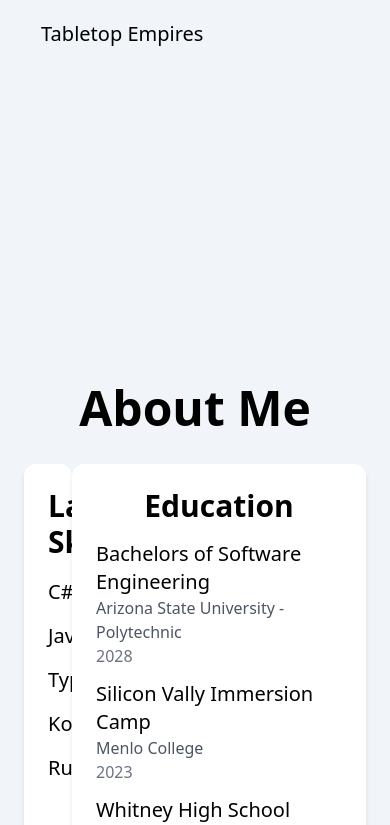
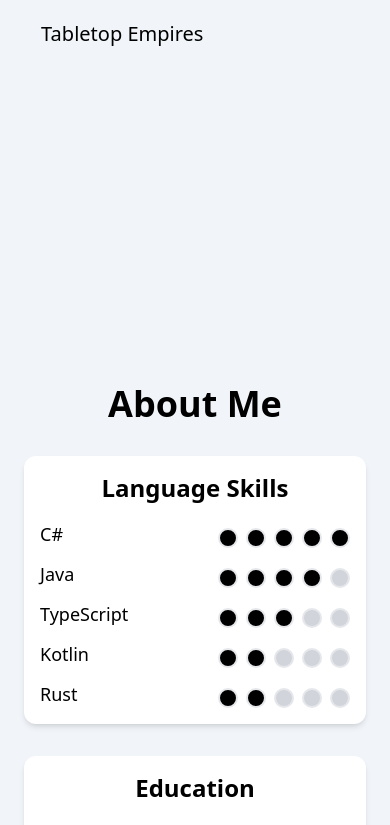
Before and after one commit to Tech-Know2/web_portfolio, a Next.js app in the folder portfolio/: page / in a window 390 px wide. Shown: the part 1156-1981 px from the top of the page. Built offline with nearby package versions, Linux system fonts and the light colour scheme.

Commit message:
Working on the portfolio

```diff
--- a/portfolio/package.json
+++ b/portfolio/package.json
@@ -10,6 +10,7 @@
   },
   "dependencies": {
     "@radix-ui/react-icons": "^1.3.0",
+    "@vercel/analytics": "^1.3.2",
     "class-variance-authority": "^0.7.0",
     "clsx": "^2.1.1",
     "framer-motion": "^11.5.4",
--- a/portfolio/src/app/aboutme.tsx
+++ b/portfolio/src/app/aboutme.tsx
@@ -10,7 +10,7 @@ const AboutMe = () => {
       <div className="max-w-7xl mx-auto px-6">
         {/* Header */}
         <motion.h1
-          className="text-5xl font-bold text-black mb-8 text-center"
+          className="text-4xl sm:text-5xl font-bold text-black mb-8 text-center"
           initial={{ opacity: 0, y: -50 }}
           whileInView={{ opacity: 1, y: 0 }}
           transition={{ duration: 1 }}
@@ -19,25 +19,25 @@ const AboutMe = () => {
         </motion.h1>
 
         {/* Main container for columns */}
-        <div className="grid grid-cols-1 sm:grid-cols-2 lg:grid-cols-3 gap-12">
+        <div className="grid grid-cols-1 sm:grid-cols-2 lg:grid-cols-3 gap-8 sm:gap-12">
           {/* Language Skills */}
-          <div className="bg-white p-6 rounded-xl space-y-3 shadow-md">
+          <div className="bg-white p-4 sm:p-6 rounded-xl space-y-3 shadow-md">
             <LanguageSkills />
           </div>
           {/* Education Section */}
-          <div className="bg-white p-6 rounded-xl space-y-3 shadow-md">
+          <div className="bg-white p-4 sm:p-6 rounded-xl space-y-3 shadow-md">
             <EducationSection />
           </div>
           {/* Passions and Interests Section */}
-          <div className="bg-white p-6 rounded-xl space-y-3 shadow-md">
+          <div className="bg-white p-4 sm:p-6 rounded-xl space-y-3 shadow-md">
             <PassionsInterests />
           </div>
           {/* Platforms and Tools */}
-          <div className="bg-white p-6 rounded-xl space-y-3 shadow-md">
+          <div className="bg-white p-4 sm:p-6 rounded-xl space-y-3 shadow-md">
             <PlatformsTools />
           </div>
           {/* Projects - this takes up the last two grid spots */}
-          <div className="bg-white p-6 rounded-xl space-y-3 shadow-md col-span-2 lg:col-span-2">
+          <div className="bg-white p-4 sm:p-6 rounded-xl space-y-3 shadow-md col-span-1 sm:col-span-2 lg:col-span-2">
             <Projects />
           </div>
         </div>
@@ -58,7 +58,7 @@ const LanguageSkills = () => {
       animate={inView ? { opacity: 1 } : { opacity: 0 }}
       transition={{ duration: 1, delay: 0.3 }}
     >
-      <h2 className="text-3xl font-semibold text-black mb-4 text-center">Language Skills</h2>
+      <h2 className="text-2xl sm:text-3xl font-semibold text-black mb-4 text-center">Language Skills</h2>
       {['C#', 'Java', 'TypeScript', 'Kotlin', 'Rust'].map((language, index) => (
         <motion.div
           key={index}
@@ -72,7 +72,7 @@ const LanguageSkills = () => {
             stiffness: 100,
           }}
         >
-          <h3 className="text-xl font-medium">{language}</h3>
+          <h3 className="text-lg sm:text-xl font-medium">{language}</h3>
           <div className="flex space-x-2 mt-2">
             {[...Array(5)].map((_, ratingIndex) => {
               const rating = (index === 0 && ratingIndex < 5) ||
@@ -84,7 +84,7 @@ const LanguageSkills = () => {
               return (
                 <div
                   key={ratingIndex}
-                  className={`w-6 h-6 rounded-full border-2 ${rating ? 'bg-black' : 'bg-gray-300'}`}
+                  className={`w-5 h-5 sm:w-6 sm:h-6 rounded-full border-2 ${rating ? 'bg-black' : 'bg-gray-300'}`}
                 ></div>
               );
             })}
@@ -107,7 +107,7 @@ const EducationSection = () => {
       animate={inView ? { opacity: 1 } : { opacity: 0 }}
       transition={{ duration: 1, delay: 0.5 }}
     >
-      <h2 className="text-3xl font-semibold text-black mb-4 text-center">Education</h2>
+      <h2 className="text-2xl sm:text-3xl font-semibold text-black mb-4 text-center">Education</h2>
       {[
         { degree: "Bachelors of Software Engineering", institution: "Arizona State University - Polytechnic", year: "2028" },
         { degree: "Silicon Vally Immersion Camp", institution: "Menlo College", year: "2023" },
@@ -126,7 +126,7 @@ const EducationSection = () => {
           }}
         >
           <div>
-            <h3 className="text-xl font-medium">{edu.degree}</h3>
+            <h3 className="text-lg sm:text-xl font-medium">{edu.degree}</h3>
             <p className="text-gray-600">{edu.institution}</p>
             <p className="text-gray-500">{edu.year}</p>
           </div>
@@ -148,7 +148,7 @@ const PassionsInterests = () => {
       animate={inView ? { opacity: 1 } : { opacity: 0 }}
       transition={{ duration: 1, delay: 0.5 }}
     >
-      <h2 className="text-3xl font-semibold text-black mb-4 text-center">Passions & Interests</h2>
+      <h2 className="text-2xl sm:text-3xl font-semibold text-black mb-4 text-center">Passions & Interests</h2>
       <motion.ul
         className="text-lg text-gray-700 space-y-2"
         initial={{ opacity: 0, y: 20 }}
@@ -200,7 +200,7 @@ const PlatformsTools = () => {
         animate={inView ? { opacity: 1, y: 0 } : { opacity: 0, y: 20 }}
         transition={{ duration: 1, delay: 0.5 }}
       >
-        {['Unity', 'Steamworks', 'Node.js', 'React & Next.js', 'Wordpress, Prestashop, Wix, Joomla, Woocommerce, Shopify', 'GitHub', 'SQL & NoSQL Databases (Supabase, MongoDB)', 'Visual Studio Code & JetBrains IDEs'].map((tool, index) => (
+        {['Unity', 'Steamworks', 'Node.js', 'React & Next.js', 'Shopify & Woocommerce', 'Wordpress, Prestashop, Joomla', 'GitHub', 'SQL & NoSQL Databases (Supabase, MongoDB)', 'Visual Studio Code & JetBrains IDEs'].map((tool, index) => (
           <motion.li
             key={index}
             className="flex items-center"
@@ -215,6 +215,7 @@ const PlatformsTools = () => {
   );
 };
 
+// Projects Section
 const Projects = () => {
   const { ref, inView } = useInView({ triggerOnce: true, threshold: 0.5 });
 
@@ -226,7 +227,7 @@ const Projects = () => {
       animate={inView ? { opacity: 1 } : { opacity: 0 }}
       transition={{ duration: 1, delay: 0.7 }}
     >
-      <h2 className="text-3xl font-semibold text-black mb-4 text-center">Projects Ive Built</h2>
+      <h2 className="text-3xl font-semibold text-black mb-4 text-center">Projects I&apos;ve Built</h2>
       <motion.ul
         className="space-y-4"
         initial={{ opacity: 0 }}
--- a/portfolio/src/app/hero.tsx
+++ b/portfolio/src/app/hero.tsx
@@ -22,7 +22,7 @@ export default function Hero() {
             >
               Hey,
               <br />
-              Im Cooper Harris
+              I&apos;m Cooper Harris
             </motion.h1>
             <motion.div
               className="flex space-x-4"
--- a/portfolio/src/app/layout.tsx
+++ b/portfolio/src/app/layout.tsx
@@ -1,17 +1,6 @@
 import type { Metadata } from "next";
-import localFont from "next/font/local";
+import { Analytics } from "@vercel/analytics/react"
 import "./globals.css";
-
-const geistSans = localFont({
-  src: "./fonts/GeistVF.woff",
-  variable: "--font-geist-sans",
-  weight: "100 900",
-});
-const geistMono = localFont({
-  src: "./fonts/GeistMonoVF.woff",
-  variable: "--font-geist-mono",
-  weight: "100 900",
-});
 
 export const metadata: Metadata = {
   title: "Cooper's Portfolio",
@@ -25,10 +14,9 @@ export default function RootLayout({
 }>) {
   return (
     <html lang="en">
-      <body
-        className={`${geistSans.variable} ${geistMono.variable} antialiased`}
-      >
+      <body>
         {children}
+        <Analytics />
       </body>
     </html>
   );
```
Also changed, not shown: 2 other files (tests, documents, lock files or other folders).
